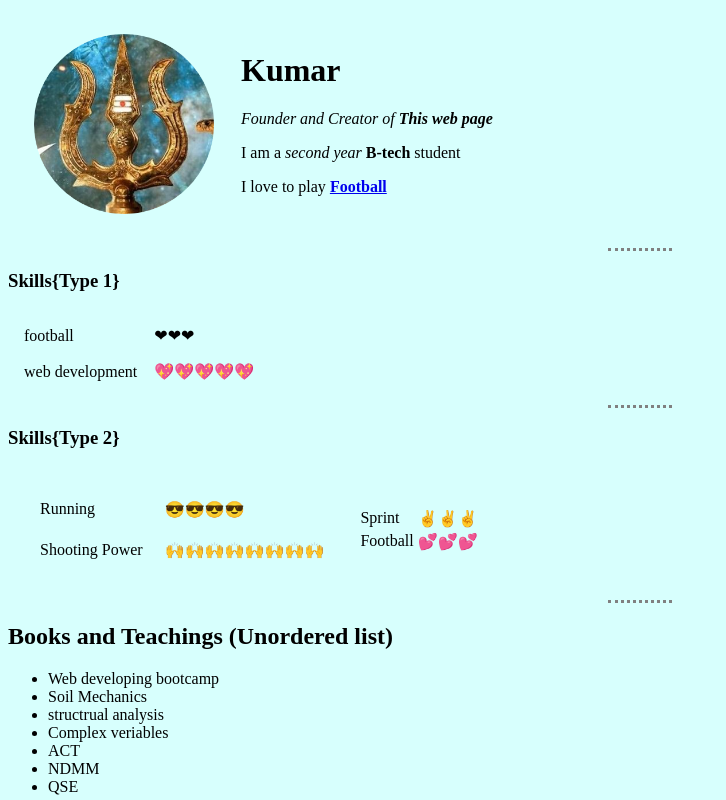
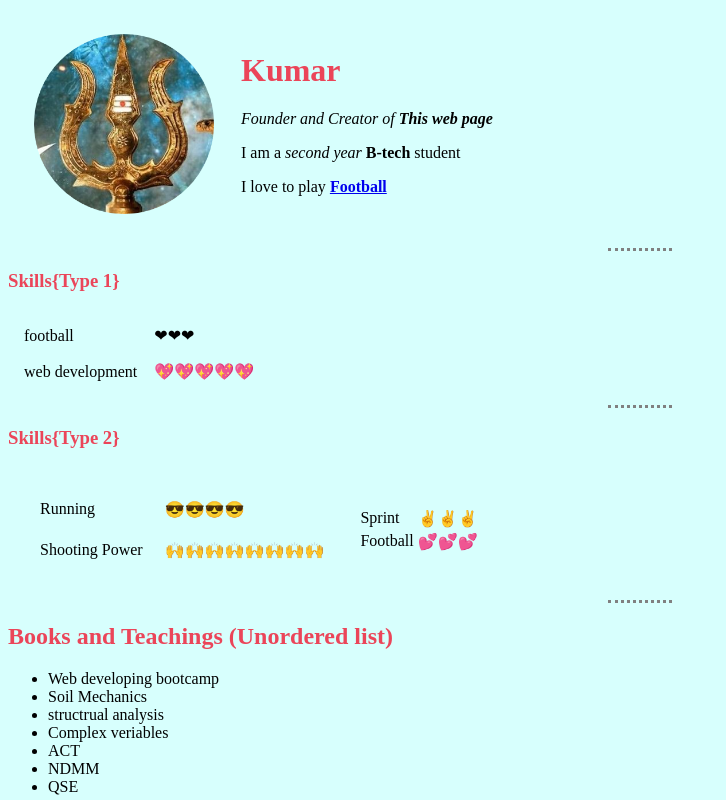
Before and after one commit to kumarA09/kumar, a plain HTML site: page index.html in a window 1280 px wide. Shown: the top 800 px of the page, without its empty margins (0-726 px from the left). Drawn offline with Linux system fonts and the light colour scheme; files that its build step writes are made by us from their sources.

Commit message:
update styles.css

```diff
--- a/styles.css
+++ b/styles.css
@@ -9,3 +9,15 @@ hr
   border-color: grey;
   width: 5%;
 }
+h1
+{
+  color:#eb4559;
+}
+h2
+{
+  color:#eb4559;
+}
+h3
+  {
+    color:#eb4559;
+  }
```
